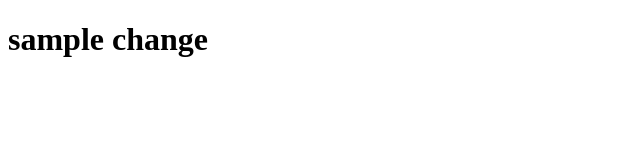
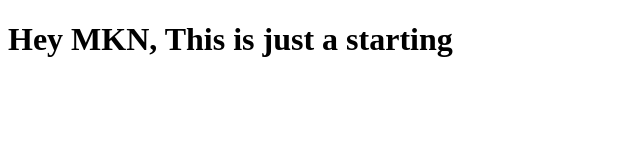
Before and after one commit to Prathyushkv/CI-CD-2--Repo-Name-CICD-Html-, a plain HTML site: page index.html in a window 1280 px wide. Shown: the whole page, without its empty margins (0-640 px from the left). Drawn offline with Linux system fonts and the light colour scheme.

Commit message:
MKN commmit

```diff
--- a/index.html
+++ b/index.html
@@ -6,6 +6,6 @@
     <title>Document</title>
   </head>
   <body>
-    <h1>sample change</h1>
+    <h1>Hey MKN, This is just a starting</h1>
   </body>
 </html>
```
